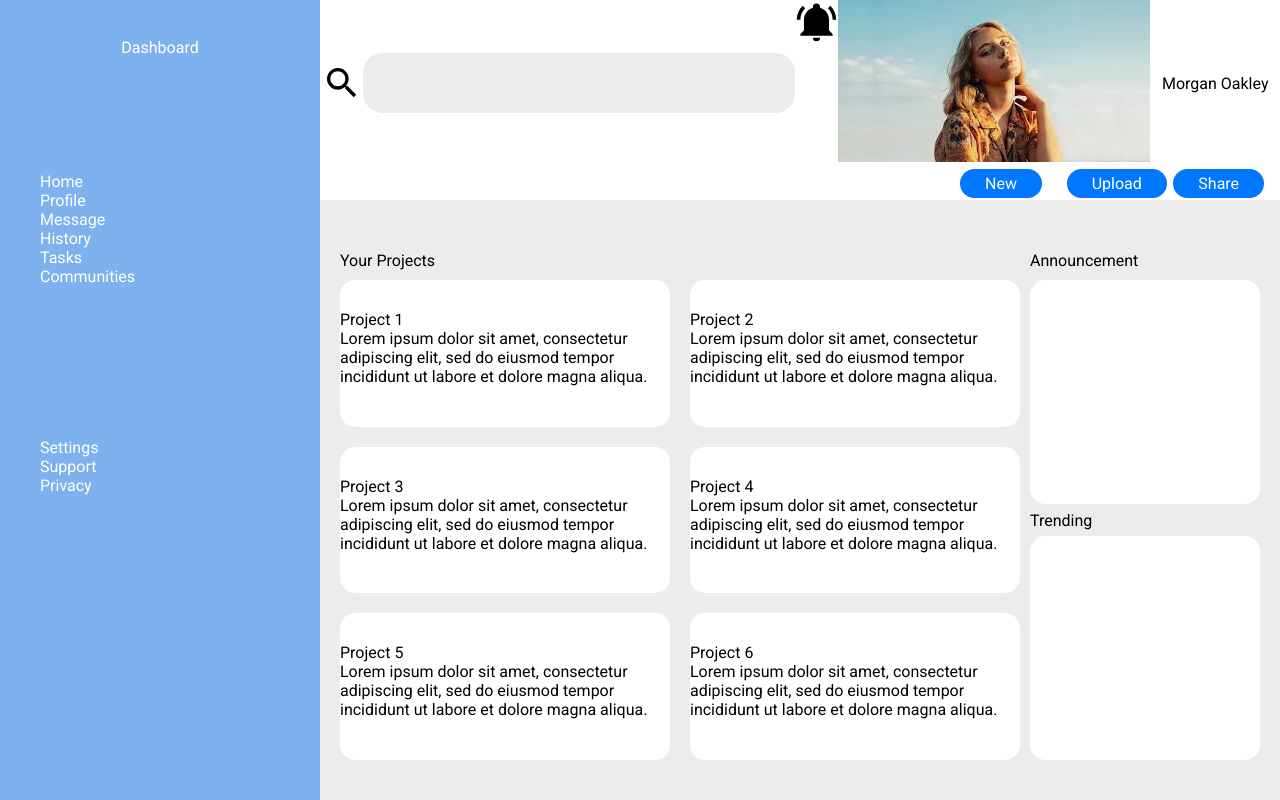
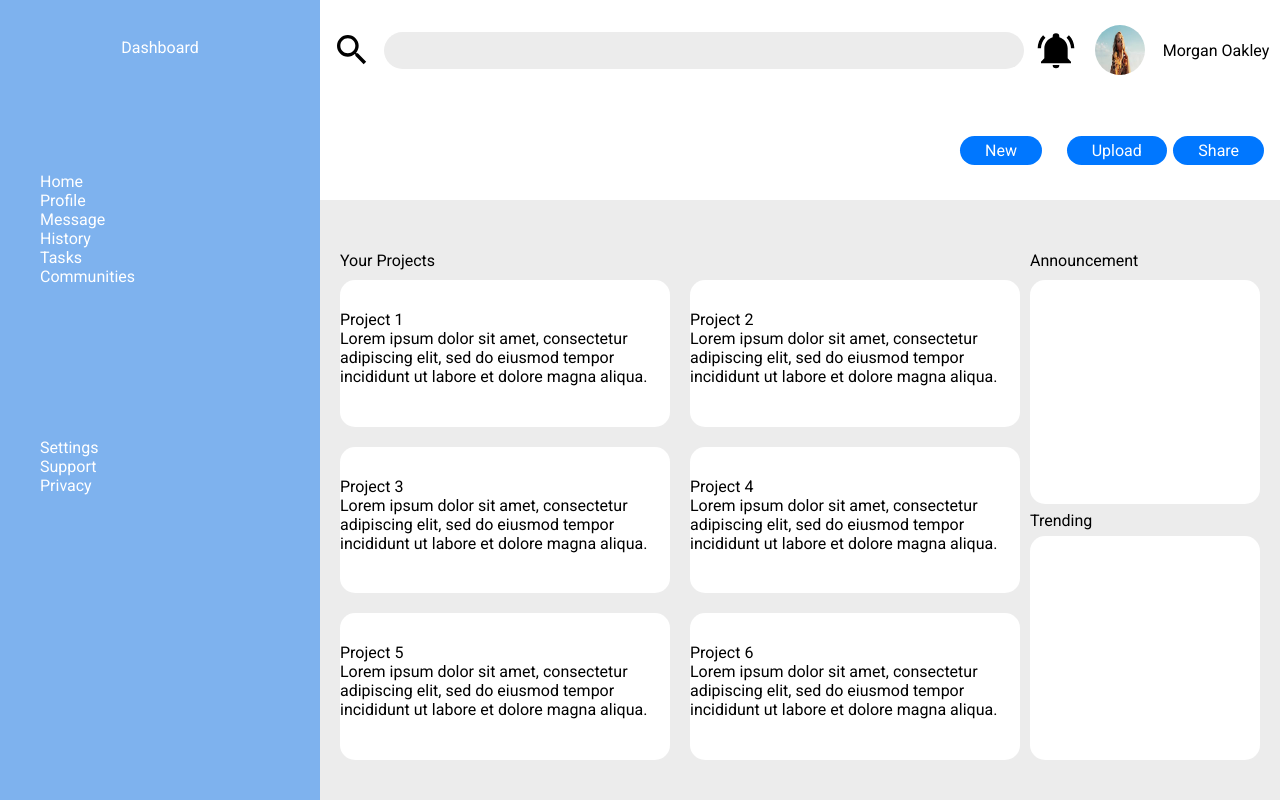
Before and after one commit to vishwakarma13/admin-dashboard, a plain HTML site: page index.html in a window 1280 px wide. Drawn offline with Linux system fonts and the light colour scheme.

Commit message:
add styles to bell icon and avatar

```diff
--- a/style.css
+++ b/style.css
@@ -40,7 +40,7 @@ li {
 
 .search-bar-row {
     display: grid;
-    grid-template-columns: 1fr 10fr 1fr 1fr 3fr;
+    grid-template-columns: 1fr 10fr 1fr 1fr 2fr;
 }
 
 .avatar-buttons-row {
@@ -166,3 +166,26 @@ p {
 ul {
     margin: 0;
 }
+
+.avatar-mini img {
+    height: 50px;
+    width: 50px;
+    border-radius: 50%;
+}
+
+.avatar-mini {
+    display: flex;
+    align-items: center;
+    justify-content: center;
+}
+
+.bell-icon {
+    display: flex;
+    justify-content: center;
+    align-items: center;
+}
+
+.bell-icon img {
+    max-width: 40px;
+    max-height: 40px;
+}
```
